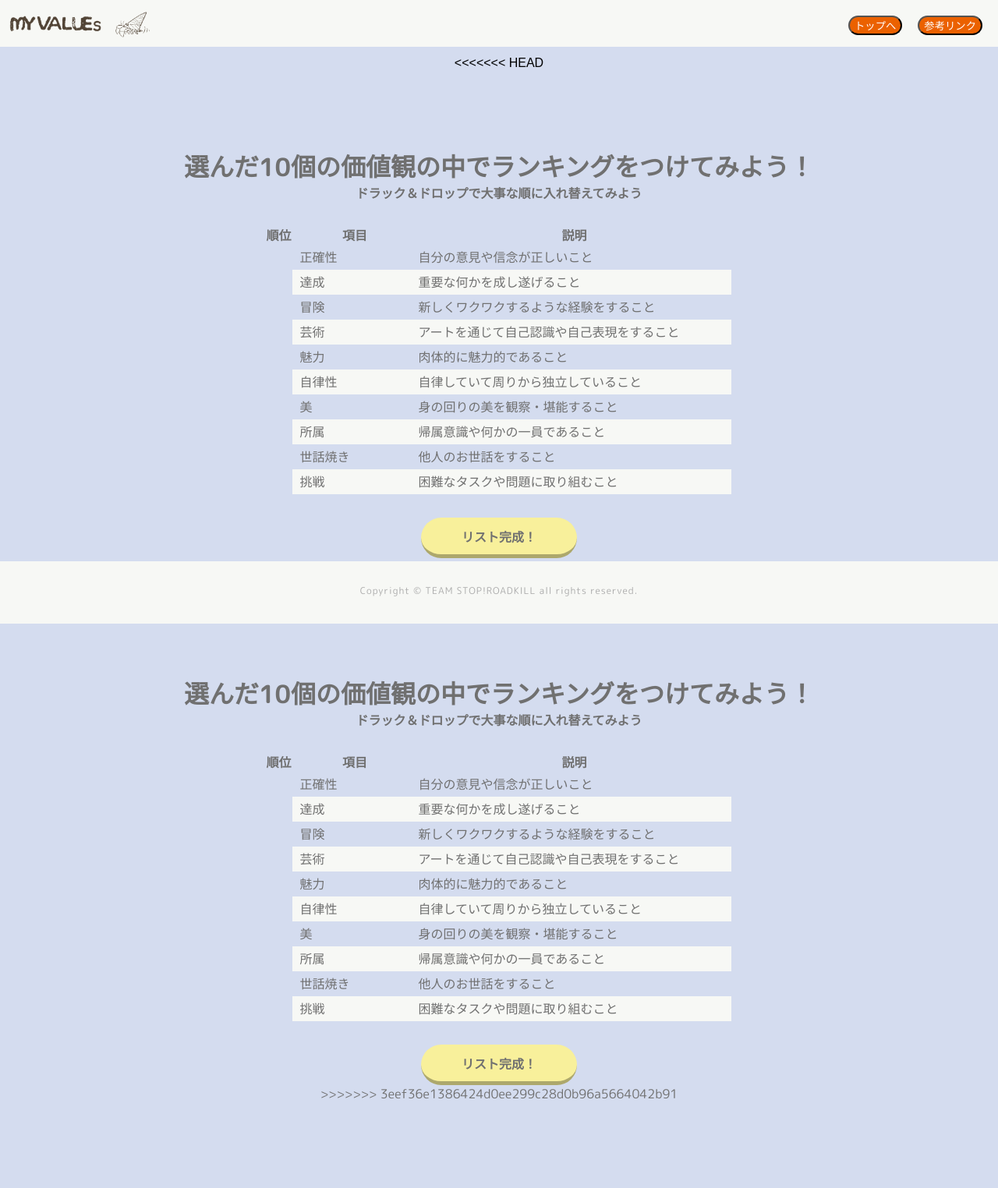
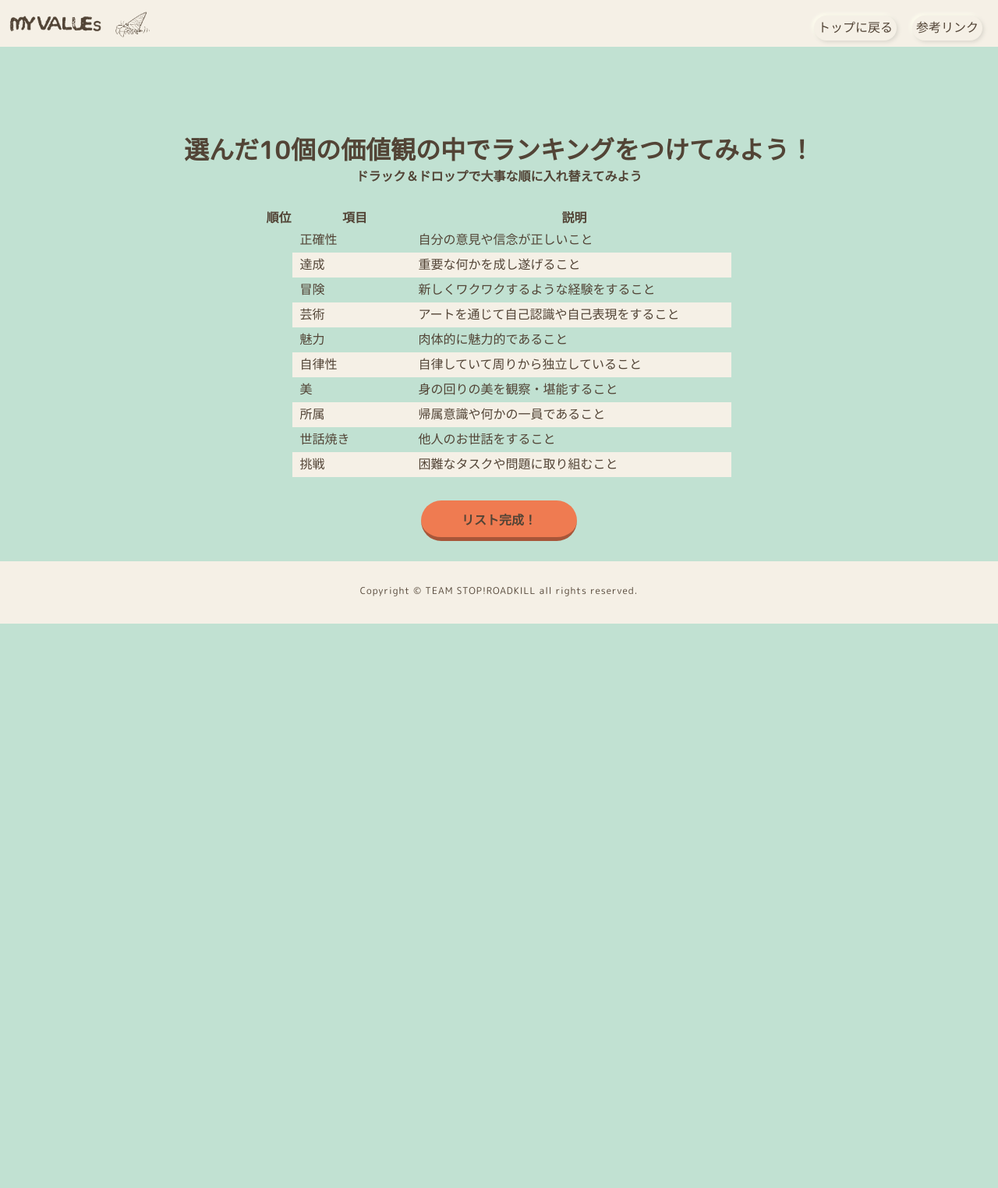
Before and after one commit to t-mitomi/myvalues, a Flask app: page /page4 in a window 1280 px wide. Shown: the whole page at 78% size. After the commit the page ends 800 px from the top, so only its background shows below. Run offline with Flask 2, Linux system fonts and the light colour scheme; a user stored in the database is signed in; data comes from the database, SQL or seed files in the repository; both versions use the stored data as it was after the commit; some libraries are stand-ins or nearby versions.

Commit message:
色変えた

```diff
--- a/static/css/style.css
+++ b/static/css/style.css
@@ -56,18 +56,21 @@ img {
 
 /* フォントの指定です。コピペしていただいて構いません。 */
 body {
-	font-family: "Noto Sans Japanese", "ヒラギノ角ゴ Pro W3", "Hiragino Kaku Gothic Pro", "ヒラギノ角ゴ ProN W3", "Hiragino Kaku Gothic ProN", "游ゴシック", YuGothic, "メイリオ", "Meiryo", "HGPｺﾞｼｯｸM", "Osaka", "ＭＳ Ｐゴシック", sans-serif, Century Gothic, Arial,"M PLUS Rounded 1c";
+	font-family: "Noto Sans Japanese", "ヒラギノ角ゴ Pro W3", "Hiragino Kaku Gothic Pro", "ヒラギノ角ゴ ProN W3", "Hiragino Kaku Gothic ProN", "游ゴシック", "YuGothic", "メイリオ", "Meiryo", "HGPｺﾞｼｯｸM", "Osaka", "ＭＳ Ｐゴシック", sans-serif, "Century Gothic", "Arial","M PLUS Rounded 1c";
+    background-color:#C1E1D2;
+
 }
 
 
 
 .site-header {
 	height: 60px;
-	background: #F7F8F5;
+	background: #F5F0E6;
 	text-align: center;
 	position: fixed;
 	width: 100%;
     display: flex;
+
 }
 
 header img{
@@ -102,12 +105,12 @@ li{
     margin:10px;
     font-family: 'M PLUS Rounded 1c', sans-serif;
     font-weight: 600;
-    color:#707070;
+    color:#524436;
 }
 
 
 .container-all{
-    background-color:#D4DCEF;
+    background-color:#C1E1D2;
     width: 100%;
     height: auto !important;
     height: 100%;
@@ -117,9 +120,9 @@ li{
 
 
 .container{
-    background-color:#D4DCEF;
+    background-color:#C1E1D2;
     font-family: 'M PLUS Rounded 1c', sans-serif;
-    color: #707070;
+    color: #524436;
     padding-bottom:80px; /*←footerの高さ*/
     height: 100%;
 
@@ -132,7 +135,7 @@ li{
 
 .container h1{
     font-family: 'M PLUS Rounded 1c', sans-serif;
-    color: #707070;
+    color: #524436;
 }
 
 .box-list{
@@ -177,12 +180,12 @@ li{
 }
 
 .first-list table td{
-    background: #F7F8F5;
+    background: #F5F0E6;
 
 }
 
 .first-list table tr:nth-child(odd) td {
-	background: #D4DCEF;
+	background: #C1E1D2;
 }
 
 
@@ -228,14 +231,14 @@ margin-right: 10px;
 
 .button-shadow {
     font-family: 'M PLUS Rounded 1c', sans-serif;
-    color:#707070;
+    color:#524436;
     text-align: center;
     box-sizing: border-box;
     display: block;
     max-width: 200px;
     width: 100%;
     margin: 0 auto;
-    background: #F8F09B; /* 色変更可能 */
+    background: #EF7B51; /* 色変更可能 */
     font-weight: bold;
     padding: 13px 10px 10px;
     border-radius: 30px;
@@ -247,7 +250,7 @@ margin-right: 10px;
 .button-shadow:active, .button-shadow:focus {
     border-bottom-width: 0;
     margin-top: 5px;
-    background: #E5E460; /* 色変更可能 */
+    background: #EF7B51; /* 色変更可能 */
 }
 
 @keyframes flash {
@@ -258,7 +261,7 @@ margin-right: 10px;
 
 footer {
 	height: 80px;
-	background: #F7F8F5;
+	background: #F0E7D8;
 	width: 100%;
 }
 
@@ -271,7 +274,7 @@ footer .copyright {
 }
 
 h1.p1_title{
-    color: #050505;
+    color: #524436;
     text-align: center;
     height: 200px 0;
 
@@ -279,7 +282,7 @@ h1.p1_title{
 
 
 p.p1_description{
-    color: #65676b;
+    color: #524436;
     text-align: center;
 
 
@@ -287,7 +290,7 @@ p.p1_description{
 
 h2.p1_list{
 
-    color: #050505;
+    color: #524436;
     text-align: center;
 }
 
@@ -318,14 +321,15 @@ h2.p1_list{
 
 footer {
 	height: 80px;
-	background: #F7F8F5;
+	background: #F5F0E6;
 	width: 100%;
     position: fixed;
     bottom: 0;
+
 }
 
 footer .copyright {
-	color: #acacac;
+	color: #524436;
 	font-size: 12px;
 	padding-top: 30px;
 	letter-spacing: 1px;
@@ -333,33 +337,23 @@ footer .copyright {
 }
 
 
-.top--orange,
-button.top--orange {
-  color: #fff;
-  background-color: #eb6100;
-}
-.top--orange:hover,
-button.top--orange:hover {
-  color: #fff;
-  background: #f56500;
+.top-menu {
+
+font-family: 'M PLUS Rounded 1c', sans-serif;
+color: #524436;
+border-radius: 20px;
+background: #F5F0E6;
+box-shadow:  2px 2px 5px #dad6cd,
+             -2px -2px 5px #fffff0;
+padding: 3px 5px 5px;
 }
 
-button.top--radius {
-   border-radius: 100vh;
+.top-menu :hover {
+font-family: 'M PLUS Rounded 1c', sans-serif;
+color: #524436;
+border-radius: 20px;
+background: #F5F0E6;
+box-shadow:  2px 2px 5px #dad6cd,
+             -2px -2px 5px #fffff0;
+padding: 3px 5px 5px;
 }
-
-
-.links--orange,
-button.top--orange {
-  color: #fff;
-  background-color: #eb6100;
-}
-.links--orange:hover,
-button.links--orange:hover {
-  color: #fff;
-  background: #f56500;
-}
-
-button.links--radius {
-   border-radius: 100vh;
-}
--- a/templates/base.html
+++ b/templates/base.html
@@ -6,14 +6,16 @@
     <meta http-equiv="X-UA-Compatible" content="IE=edge">
     <meta name="viewport" content="width=device-width, initial-scale=1.0">
     <title>Document</title>
-<!-- JQuery-->
+
+<!--  jQuery -->
     <link rel="stylesheet" href="../static/css/style.css">
     <script src="https://ajax.googleapis.com/ajax/libs/jquery/3.3.1/jquery.min.js"></script>
     <script src="../static/js/common.js"></script>
 
-<!-- JQueryUI -->
-    <link rel="stylesheet" href="https://ajax.googleapis.com/ajax/libs/jqueryui/1.12.1/themes/smoothness/jquery-ui.css">
-    <script src="https://ajax.googleapis.com/ajax/libs/jqueryui/1.12.1/jquery-ui.min.js"></script>
+<!-- jQuery UI -->
+<script src="https://ajax.googleapis.com/ajax/libs/jqueryui/1.12.1/jquery-ui.min.js"></script>
+<link rel="stylesheet" href="https://ajax.googleapis.com/ajax/libs/jqueryui/1.12.1/themes/smoothness/jquery-ui.css">
+
 <!-- googleフォント -->
     <link rel="preconnect" href="https://fonts.googleapis.com">
     <link rel="preconnect" href="https://fonts.gstatic.com" crossorigin>
@@ -33,8 +35,8 @@
         <div class="menu">
         <nav>
             <ul>
-                <li> <button type=“button” onclick="location.href='index'" class="top top--orange top--radius">トップへ</button></li>
-                <li><button type=“button” onclick="location.href='https://yuchrszk.blogspot.com/2018/07/2.html'" class="links links--orange links--radius">参考リンク</button></li>
+                <li> <button type=“button” onclick="location.href='index'" class="reset top-menu">トップに戻る</button></li>
+                <li><button type=“button” onclick="location.href='https://yuchrszk.blogspot.com/2018/07/2.html'" class="reset top-menu">参考リンク</button></li>
             </ul>
         </nav>
         </div>
--- a/templates/page4.html
+++ b/templates/page4.html
@@ -1,7 +1,6 @@
 {% extends "base.html" %}
 {% block content %}
 <div id="msgarea" style="height:70px;"> 0 件選択中 </div>
-<<<<<<< HEAD
 <div class="container">
     <div class="box-list">
         <p>
@@ -32,36 +31,6 @@
                 </div>
             </form>
         </div>
-=======
-<div class="box-list container-page2">
-    <p>
-        <h1 class="ranking">選んだ10個の価値観の中でランキングをつけてみよう！</h1>
-        <h4 class="finish">ドラック＆ドロップで大事な順に入れ替えてみよう</h4>
-    </p>
-    <div class="first-list">
-        <form action="/page4" id="list100form" method="post">
-            <table>
-                <thead>
-                    <tr>
-                        <th>順位</th><th>項目</th><th>説明</th>
-                        <th></th>
-                    </tr>
-                </thead>
-                <tbody id="sortdata">
-                {% for item in value_list %}
-                    <tr class="value_container">
-                        <th name="num_data" class="order"></th>
-                        <td class="titles">{{item['value']}}</td>
-                        <td class="need">{{item['explanation']}}</td>
-                    </tr>
-                {% endfor %}
-                </tbody>
-            </table>
-            <div class ="button-box">
-                <input type="button" value="リスト完成！" class="reset button-shadow ranking_decision">
-            </div>
-        </form>
->>>>>>> 3eef36e1386424d0ee299c28d0b96a5664042b91
     </div>
 </div>
 <script>
```
Also changed, not shown: myvalues.db.
